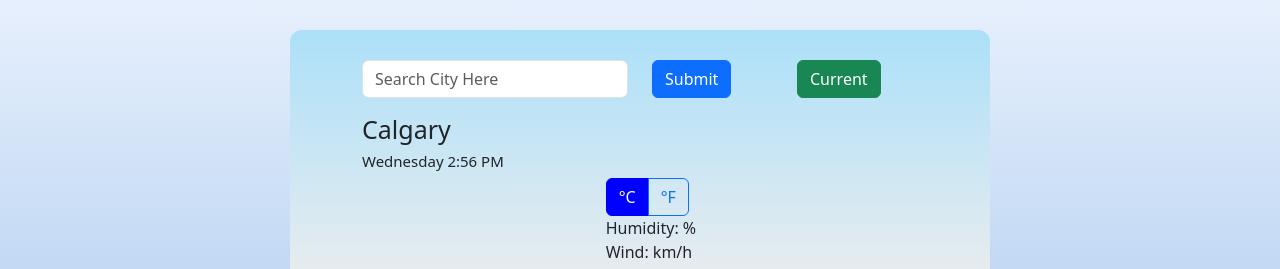
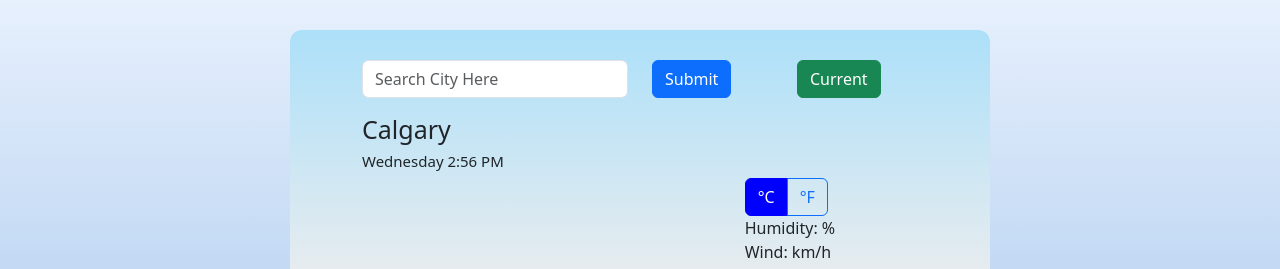
Before and after one commit to bsallh/my-weather-app, a plain HTML site: page index.html in a window 1280 px wide. Shown: the top 269 px of the page. Drawn offline with nearby package versions, Linux system fonts and the light colour scheme; no server answers.

Commit message:
corrected layout

```diff
--- a/index.html
+++ b/index.html
@@ -62,7 +62,8 @@
                             <span class="units"></span>
                         </p>
                     </div>
-                    <div class="col-7">
+                    <div class="col-3"></div>
+                    <div class="col-4">
                         <div class="row">
                             <div class="col-12">
                                 <div class="btn-group btn-group-sm" id="temp-button" role="group"
@@ -85,7 +86,7 @@
                                 </div>
                                 <br />
                                 <div class="d-inline-block align-top">
-                                Wind: <span id="wind">km/h</span>
+                                    Wind: <span id="wind">km/h</span>
                                 </div>
                             </div>
                         </div>
```
